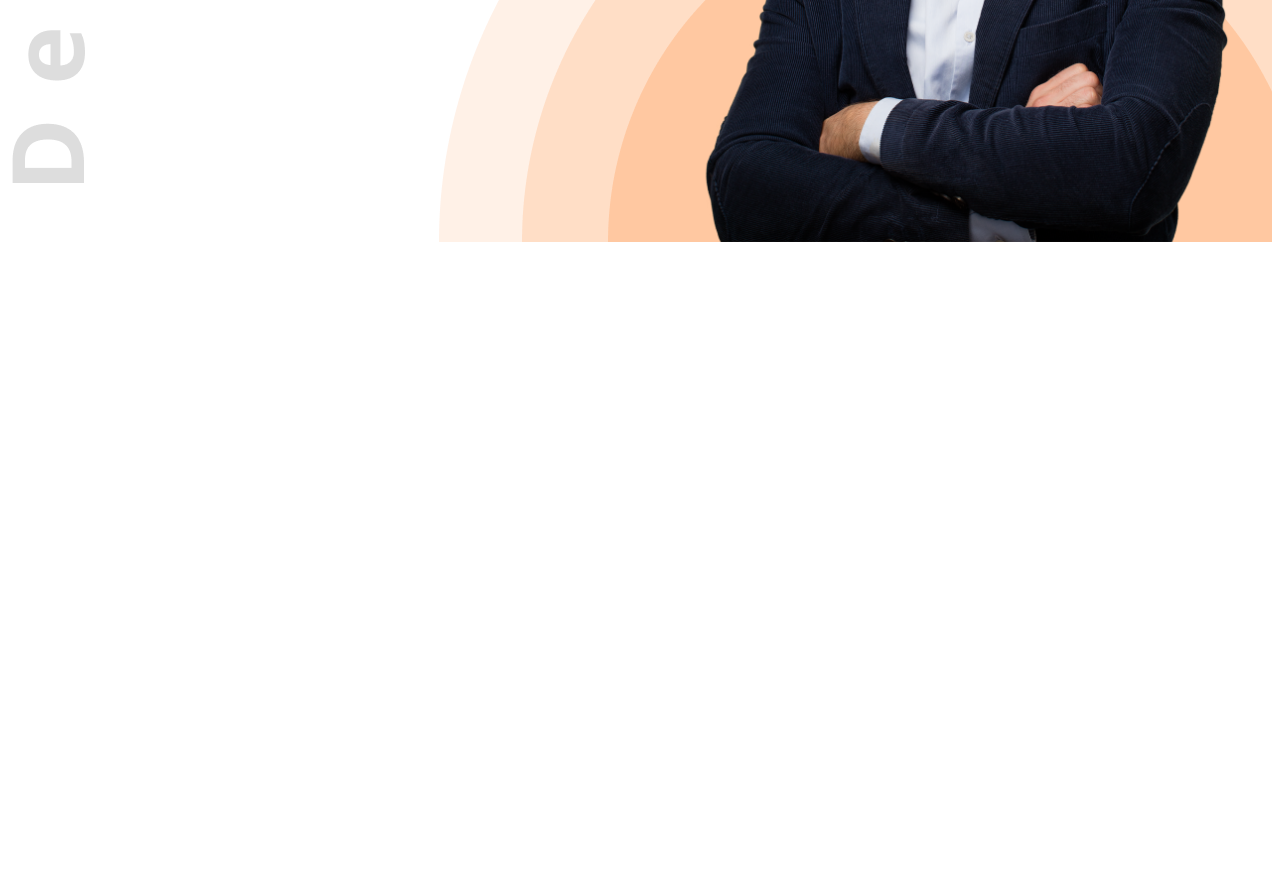
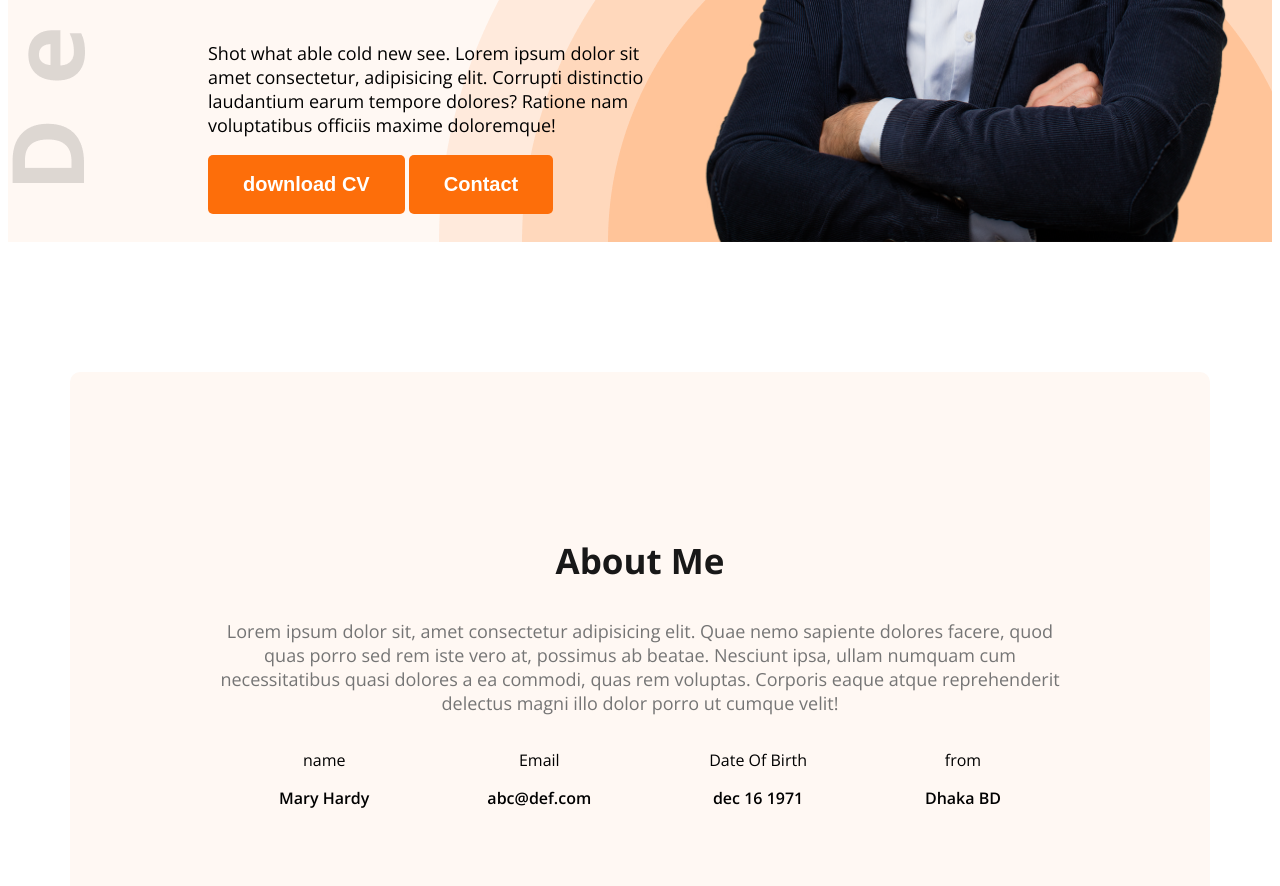
Before and after one commit to tarek1152/web-dev-portfolio, a plain HTML site: page index.html in a window 1280 px wide. Shown: the part 588-1474 px from the top of the page. Before the commit the page ends 838 px from the top, so only its background shows below. Drawn offline with nearby package versions, Linux system fonts and the light colour scheme.

Commit message:
added main item

```diff
--- a/Style/style.css
+++ b/Style/style.css
@@ -6,7 +6,9 @@
   font-variation-settings:
     "wdth" 100;
 }
-
+.secondary-bg{
+    background-color: #fff8f3;
+}
 .dark-2{
     color: #474747;
 }
@@ -58,8 +60,8 @@ nav li a{
     font-size: 45px;
     font-weight: 600;
 }
-.banner-titel{
-    font-weight: bold;
+.banner-title{
+    font-weight: 800;
     font-size: 85px;
 }
 .banner-description{
@@ -77,3 +79,35 @@ nav li a{
 .banner-content{
     width: 585px;
 }
+.section-title{
+    font-size: 35px;
+    font-weight: bold;
+    color: #181818;
+
+}
+.section-description{
+    font-size: 18px;
+    color: #757575;
+
+}
+/* main styles */
+main{
+    max-width: 1140px;
+    margin: 0 auto;
+
+}
+/* about styles */
+.about{
+    border-radius: 10px;
+    padding: 130px 150px;
+    text-align: center;
+    margin-top: 130px;
+}
+.item-description{
+    font-weight: 600;
+
+}
+.about-items{
+    display: flex;
+    justify-content: space-around;
+}
--- a/index.html
+++ b/index.html
@@ -10,7 +10,7 @@
     <link rel="stylesheet" href="Style/style.css">
 </head>
 <body class="open-sans-normal">
-    <header class="Header">
+    <header class="Header secondary-bg">
         <nav>
             <h3 class="nav-titel">Ma<span class="text-primary">r</span>y</h3>
             <ul >
@@ -33,7 +33,30 @@
         </div>
     </header>
     <main>
-
+        <section class="about secondary-bg">
+            <h3 class="section-title">About Me</h3>
+            <p class="section-description">
+                Lorem ipsum dolor sit, amet consectetur adipisicing elit. Quae nemo sapiente dolores facere, quod quas porro sed rem iste vero at, possimus ab beatae. Nesciunt ipsa, ullam numquam cum necessitatibus quasi dolores a ea commodi, quas rem voluptas. Corporis eaque atque reprehenderit delectus magni illo dolor porro ut cumque velit!
+            </p>
+            <div class="about-items">
+                <div class="about-item">
+                    <p class="item-title">name</p>
+                    <p class="item-description">Mary Hardy</p>
+                </div>
+                <div class="about-item">
+                    <p class="item-title">Email</p>
+                    <p class="item-description">abc@def.com</p>
+                </div>
+                <div class="about-item">
+                    <p class="item-title">Date Of Birth</p>
+                    <p class="item-description">dec 16 1971</p>
+                </div>
+                <div class="about-item">
+                    <p class="item-title">from</p>
+                    <p class="item-description">Dhaka BD</p>
+                </div>
+            </div>
+        </section>
     </main>
     <footer>
 
```
